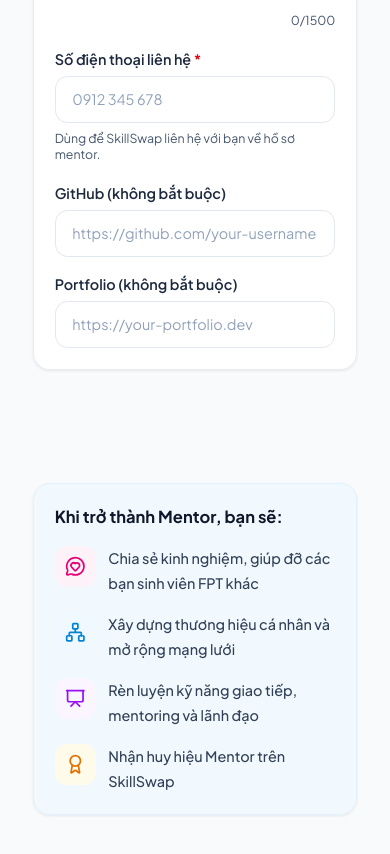
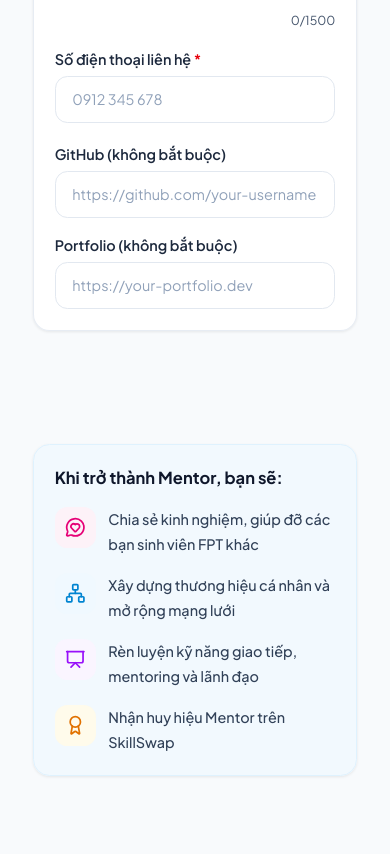
Before and after one commit to fu-skillswap/fu-skillswap-fe-2, a Next.js app: page /en/mentor-registration in a window 390 px wide. Shown: the part 1000-1854 px from the top of the page. After the commit the page ends 1817 px from the top, so only its background shows below. Built offline with nearby package versions, Linux system fonts and the light colour scheme; no server answers.

Commit message:
fix(mentor-application): drop the helper text under the phone field
Co-Authored-By: Claude Opus 5.5 <noreply@anthropic.com>

```diff
--- a/src/views/mentee/mentor-registration/components/BasicInfoSection.tsx
+++ b/src/views/mentee/mentor-registration/components/BasicInfoSection.tsx
@@ -107,9 +107,6 @@ export function BasicInfoSection({ register, errors, watch, setValue, disabled }
           className={inputClass}
           {...register('phoneNumber')}
         />
-        <p className="m-0 text-xs text-slate-600">
-          Dùng để SkillSwap liên hệ với bạn về hồ sơ mentor.
-        </p>
         {error(errors.phoneNumber?.message)}
       </div>
       <div className="grid gap-4 sm:grid-cols-2">
```
